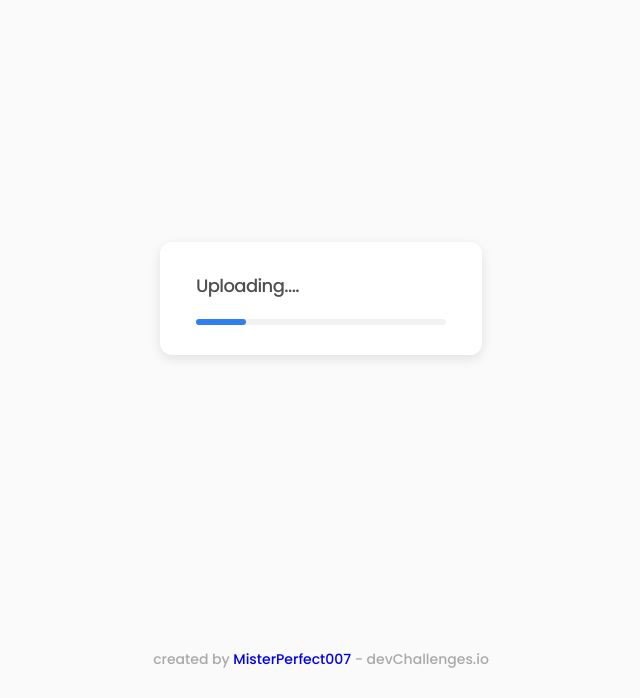
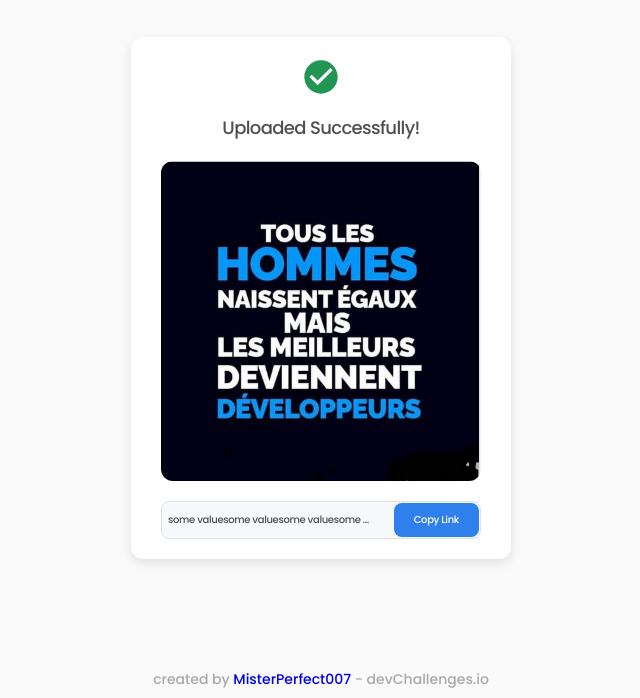
Before and after one commit to MisterPerfect007/ImageUploader, a React (Create React App) app: page / in a window 1280 px wide. Shown: the part 102-800 px from the top of the page, without its empty margins (319-959 px from the left). Built offline with nearby package versions, Linux system fonts and the light colour scheme.

Commit message:
Building the UploadComplete component

```diff
--- a/package.json
+++ b/package.json
@@ -3,6 +3,7 @@
   "version": "0.1.0",
   "private": true,
   "dependencies": {
+    "@material-ui/icons": "^4.11.2",
     "@testing-library/jest-dom": "^5.11.10",
     "@testing-library/react": "^11.2.6",
     "@testing-library/user-event": "^12.8.3",
--- a/src/App.css
+++ b/src/App.css
@@ -17,7 +17,7 @@
 }
 .app__footer {
   position: absolute;
-  bottom: 30px;
+  bottom: 10px;
   width: 100%;
   text-align: center;
   font-weight: 500;
--- a/src/components/UploadComplete.js
+++ b/src/components/UploadComplete.js
@@ -0,0 +1,22 @@
+import React from 'react';
+import '../css/UploadComplete.css';
+import CheckCircleIcon from '@material-ui/icons/CheckCircle';
+import devImage from '../image/dev.png';
+
+function UploadComplete() {
+    return (
+        <div className="uploadComplete">
+            <div className="uploadComplete__icon">
+                <CheckCircleIcon style={{ fontSize: 40 }}/>
+            </div>
+            <h1 className="uploadComplete__title big-title">Uploaded Successfully!</h1>
+            <img className="uploadComplete__image" src={devImage} alt="" />
+            <div className="uploadComplete__link">
+                <input className="uploadComplete__link-input" type="text" value="some valuesome valuesome valuesome valuesome valuesome value" disabled/>
+                <div className="uploadComplete__link-btn">Copy Link</div>
+            </div>
+        </div>
+    )
+}
+
+export default UploadComplete;
--- a/src/components/Uploader.js
+++ b/src/components/Uploader.js
@@ -1,12 +1,14 @@
 import React from 'react';
 import '../css/Uploader.css';
 import PickFile from './PickFile';
+import UploadComplete from './UploadComplete';
 import Uploading from './Uploading';
 
 function Uploader() {
     return (
         <div className="uploader">
-            <Uploading />
+            <UploadComplete />
+            {/* <Uploading /> */}
             {/* <PickFile /> */}
         </div>
     )
--- a/src/components/Uploading.js
+++ b/src/components/Uploading.js
@@ -6,7 +6,9 @@ function Uploading() {
         <div className="uploading">
             <h1 className="uploading__title big-title">Uploading....</h1>
             <div className="uploading__bar">
-                <div className="uploading__bar-moving"></div>
+                <div className="uploading__bar-wrapper">
+                    <div className="uploading__bar-moving"></div>
+                </div>
             </div>
         </div>
     )
--- /dev/null
+++ b/src/css/UploadComplete.css
@@ -0,0 +1,66 @@
+.uploadComplete {
+  display: flex;
+  align-items: center;
+  justify-content: center;
+  flex-direction: column;
+  background-color: #fff;
+  padding: 20px 30px;
+  max-width: 380px;
+  border-radius: var(--border-radius);
+  box-shadow: var(--box-shadow);
+}
+.uploadComplete__icon {
+  color: #219653;
+  margin-bottom: 10px;
+}
+.uploadComplete__title {
+  margin-bottom: 20px;
+}
+.uploadComplete__image {
+  border-radius: var(--border-radius);
+  /* max-height: 400px; */
+  width: 100%;
+  min-width: 100px;
+  margin-bottom: 20px;
+  object-fit: contain;
+}
+.uploadComplete__link {
+  display: flex;
+  justify-content: space-between;
+  align-items: center;
+  background: #f6f8fb;
+  padding: 1px;
+  width: 100%;
+  border: 1px solid #e0e0e0;
+  box-sizing: border-box;
+  border-radius: 8px;
+}
+.uploadComplete__link-input {
+  background-color: transparent;
+  color: #4f4f4f;
+  border: none;
+  margin: 0 5px;
+  font-family: Poppins;
+  font-style: normal;
+  font-weight: 500;
+  font-size: 10px;
+  line-height: 12px;
+  letter-spacing: -0.035em;
+  text-overflow: ellipsis;
+  white-space: nowrap;
+  overflow: hidden;
+}
+.uploadComplete__link-btn {
+  background: var(--blue-1);
+  border-radius: 8px;
+  font-family: Poppins;
+  font-style: normal;
+  font-weight: 500;
+  font-size: 10px;
+  line-height: 12px;
+  padding: 11px 20px;
+  text-align: center;
+  letter-spacing: -0.035em;
+  color: #ffffff;
+  cursor: pointer;
+}
--- a/src/css/Uploading.css
+++ b/src/css/Uploading.css
@@ -1,7 +1,7 @@
 :root {
   --bar-primary-width: 250px;
 }
-.uploader {
+.uploading {
   background-color: #fff;
   padding: 30px 36px;
   border-radius: var(--border-radius);
@@ -12,6 +12,7 @@
   margin-bottom: 20px;
 }
 .uploading__bar {
+  position: relative;
   text-align: start;
   height: 6px;
   /* border: 3px solid var(--gray-6); */
@@ -20,12 +21,36 @@
   border-radius: var(--border-radius);
   background-color: var(--gray-6);
 }
+.uploading__bar-wrapper {
+  position: absolute;
+  width: 100%;
+  height: 6px;
+  transform: translateX(80%);
+  transition: all 2s ease-in-out;
+  -webkit-animation: BAR-WRAPPER-ANIMATION 2s infinite; /* Safari 4+ */
+  -moz-animation: BAR-WRAPPER-ANIMATION 2s infinite; /* Fx 5+ */
+  -o-animation: BAR-WRAPPER-ANIMATION 2s infinite; /* Opera 12+ */
+  animation: BAR-WRAPPER-ANIMATION 2s infinite;
+}
 .uploading__bar-moving {
-  transform: translateX();
+  position: absolute;
   border: 3px solid var(--blue-1);
-  /* min-width: 10px; */
   width: 20%;
   border-radius: var(--border-radius);
+  transition: 2s;
+}
+
+@keyframes BAR-WRAPPER-ANIMATION {
+  0% {
+    transform: translateX(0);
+  }
+
+  50% {
+    transform: translateX(80%);
+  }
+  100% {
+    transform: translateX(0);
+  }
 }
 
 @media screen and (max-width: 485px) {
```
Also changed, not shown: src/image/dev.png (added), 1 other file (tests, documents, lock files or other folders).
